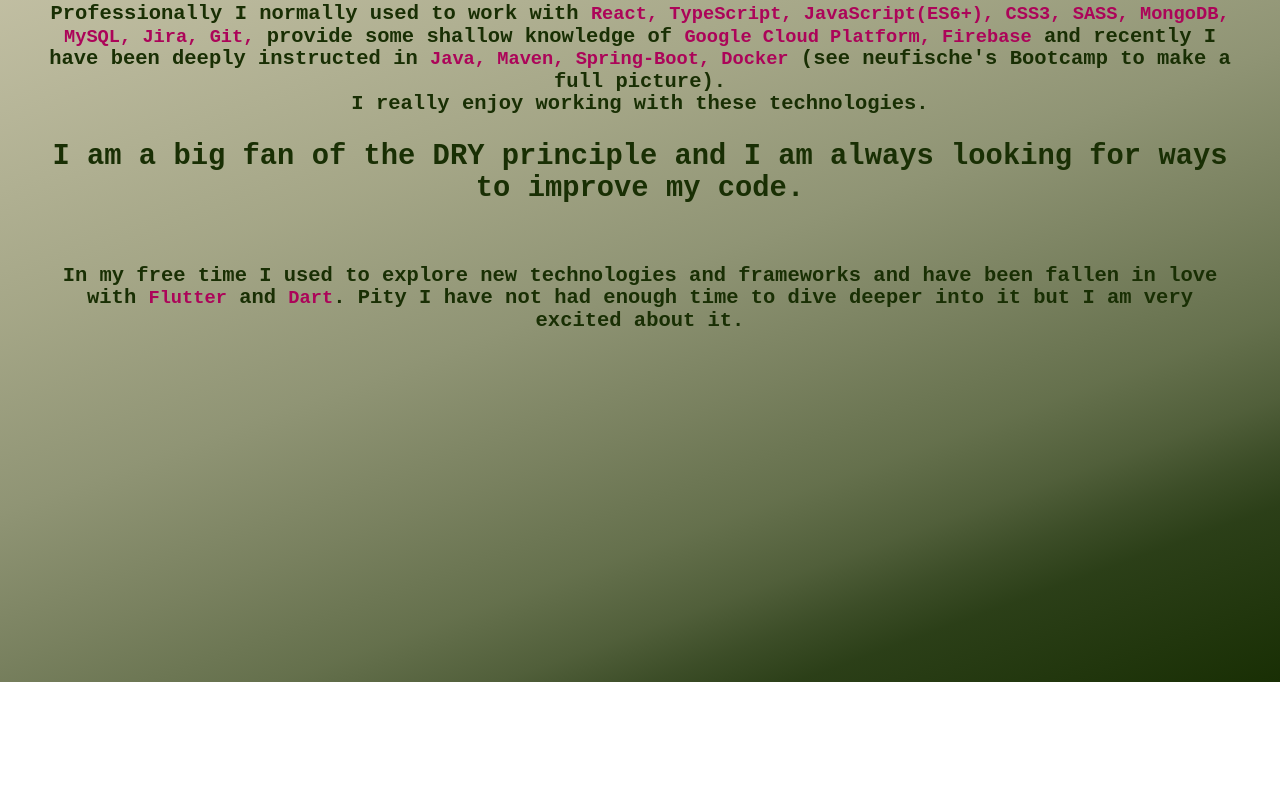
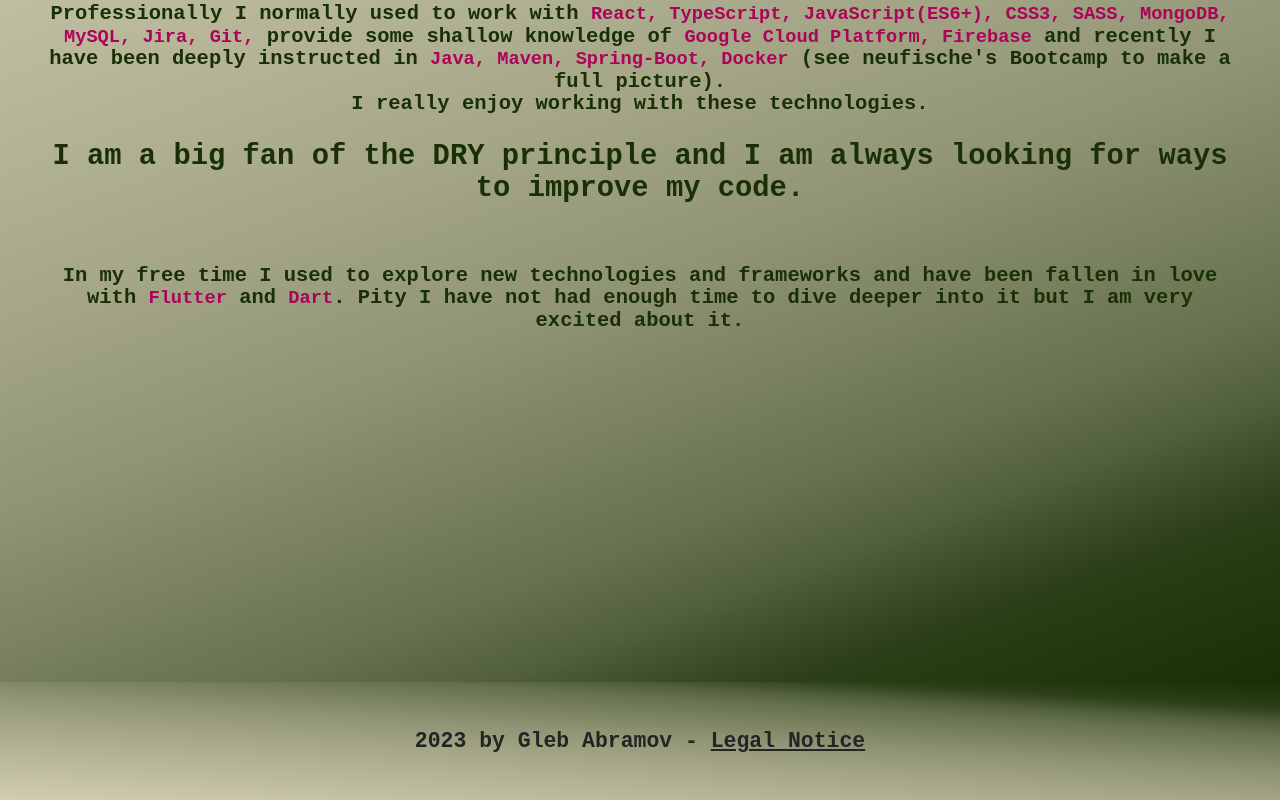
Before and after one commit to gadmel/gleb-abramov-ver-2, a React (Vite) app in the folder frontend/: page / in a window 1280 px wide. Shown: the part 1842-2642 px from the top of the page. Before the commit the page ends 2524 px from the top, so only its background shows below. Built offline with nearby package versions, Linux system fonts and the light colour scheme.

Commit message:
Write an element layout with footer and anchor to legal notice in it, write close button on the legal notice page to return back to home

```diff
--- a/frontend/package.json
+++ b/frontend/package.json
@@ -9,6 +9,9 @@
     "preview": "vite preview"
   },
   "dependencies": {
+    "@fortawesome/fontawesome-svg-core": "^6.3.0",
+    "@fortawesome/free-solid-svg-icons": "^6.3.0",
+    "@fortawesome/react-fontawesome": "^0.2.0",
     "axios": "^1.3.4",
     "react": "^18.2.0",
     "react-dom": "^18.2.0",
--- a/frontend/src/components/App/App.tsx
+++ b/frontend/src/components/App/App.tsx
@@ -8,12 +8,10 @@
 
 	return (
 		<div className="App">
-			<main className="main">
-				<Routes>
-					<Route path="/" element={<LandingPage/>}/>
-					<Route path="/legal" element={<LegalNotice/>}/>
-				</Routes>
-			</main>
+			<Routes>
+				<Route path="/" element={<LandingPage/>}/>
+				<Route path="/legal" element={<LegalNotice/>}/>
+			</Routes>
 		</div>
 	)
 }
--- a/frontend/src/components/LandingPage/LandingPage.tsx
+++ b/frontend/src/components/LandingPage/LandingPage.tsx
@@ -1,5 +1,6 @@
 import React, {useRef} from "react";
 
+import Layout from "../Layout/Layout";
 import glebAbramov from "../../assets/gleb_photo_squared.jpg";
 
 function LandingPage() {
@@ -13,7 +14,7 @@
 	}
 
 	return (
-		<>
+		<Layout>
 			<section id="summary" ref={summaryRef}>
 				<div className="full-screen-unit">
 					<div className="avatar--wrapper">
@@ -75,8 +76,7 @@
 
 				</div>
 			</section>
-
-		</>
+		</Layout>
 	)
 }
 
--- /dev/null
+++ b/frontend/src/components/Layout/Layout.scss
@@ -0,0 +1,38 @@
+@import "../../sass/variables";
+
+footer {
+	display: flex;
+	justify-content: center;
+	align-items: center;
+	padding: 1em;
+	font-weight: 700;
+	font-size: calc(0.7em + 0.8vw);
+	background-color: $background;
+
+	@media (prefers-color-scheme: light) {
+		background-image: linear-gradient(
+				183.5deg,
+				hsl(91deg 84% 10%) 0%,
+				hsl(90deg 45% 17%) 13%,
+				hsl(87deg 32% 23%) 17%,
+				hsl(83deg 24% 30%) 21%,
+				hsl(79deg 19% 37%) 27%,
+				hsl(74deg 15% 44%) 36%,
+				hsl(69deg 13% 52%) 47%,
+				hsl(63deg 15% 59%) 61%,
+				hsl(57deg 18% 67%) 79%,
+				hsl(51deg 26% 76%) 100%
+		);
+		color: $background;
+
+		& a {
+			color: $background;
+			font-weight: bold;
+			text-decoration: underline;
+			&:hover {
+				text-decoration: none;
+			}
+		}
+	}
+
+}
--- /dev/null
+++ b/frontend/src/components/Layout/Layout.tsx
@@ -0,0 +1,27 @@
+import React from 'react'
+import {Link, useLocation} from 'react-router-dom'
+
+type Props = {
+	children: React.ReactNode
+}
+
+function Layout(props: Props) {
+	const {pathname} = useLocation()
+	const isLegalPage = pathname === '/legal'
+
+	return (
+		<>
+			<main className="main">
+				{props.children}
+			</main>
+
+			{!isLegalPage && (
+				<footer>
+					<p>2023 by Gleb Abramov - <Link to="/legal">Legal Notice</Link></p>
+				</footer>
+			)}
+		</>
+	)
+}
+
+export default Layout
--- a/frontend/src/components/LegalNotice/LegalNotice.scss
+++ b/frontend/src/components/LegalNotice/LegalNotice.scss
@@ -8,6 +8,34 @@
 		color: $font-color--personal--light;
 	}
 }
+
+.overhead {
+	position: absolute;
+	right: calc(1em + 2vw);
+	top: calc(1em + 2vw);
+
+	&--button {
+		display: flex;
+		justify-content: center;
+		align-items: center;
+		min-width: calc(2.7em + 1.5vw);
+		min-height: calc(2.7em + 1.5vw);
+		border: 2px solid $font-color--legal--value;
+		padding: 0;
+		font-weight: bold;
+		font-size: calc(1.2em + 1vw);
+		line-height: 1;
+		color: #aecaea;
+
+		@media (prefers-color-scheme: light) {
+			background: #ffffff;
+		}
+		&:hover {
+			background: initial;
+		}
+	}
+}
+
 
 main > section#legal-notice {
 
--- a/frontend/src/components/LegalNotice/LegalNotice.tsx
+++ b/frontend/src/components/LegalNotice/LegalNotice.tsx
@@ -1,10 +1,22 @@
 import React from "react";
+import {useNavigate} from "react-router-dom";
+import Layout from "../Layout/Layout";
+import {FontAwesomeIcon} from "@fortawesome/react-fontawesome";
+import {faXmark} from "@fortawesome/free-solid-svg-icons";
 
 function LegalNotice() {
 
+	const navigate = useNavigate();
 	const TMG_section_5 = "https://www.gesetze-im-internet.de/tmg/__5.html"
 
 	return (
+		<Layout>
+			<aside className="overhead">
+				<button className="overhead--button" onClick={() => navigate("/")}>
+					<FontAwesomeIcon icon={faXmark} size="2xl" />
+				</button>
+			</aside>
+
 			<section id="legal-notice">
 				<div className="full-screen-unit">
 
@@ -31,14 +43,18 @@
 						<p className="notice">
 							The contents of my pages have been created with the utmost care. However, I cannot guarantee the
 							contents' accuracy, completeness or topicality. According to statutory provisions, I am furthermore
-						responsible for my own content on these web pages. In this matter, please note that I am not obliged
+							responsible for my own content on these web pages. In this matter, please note that I am not
+							obliged
 							to monitor the transmitted or saved information of third parties, or investigate circumstances
-						pointing to illegal activity. My obligations to remove or block the use of information under generally
+							pointing to illegal activity. My obligations to remove or block the use of information under
+							generally
 							applicable laws remain unaffected by this as per &sect;&sect; 8 to 10 of the Telemedia Act (TMG).
 						</p>
 					</div>
+
 				</div>
 			</section>
+		</Layout>
 	)
 }
 
--- a/frontend/src/sass/components.scss
+++ b/frontend/src/sass/components.scss
@@ -1,2 +1,4 @@
+@use "../components/Layout/Layout";
+
 @use "../components/LandingPage/LandingPage";
 @use "../components/LegalNotice/LegalNotice";
```
Also changed, not shown: 1 other file (tests, documents, lock files or other folders). Lines whose indentation alone changed are shown as unchanged.
